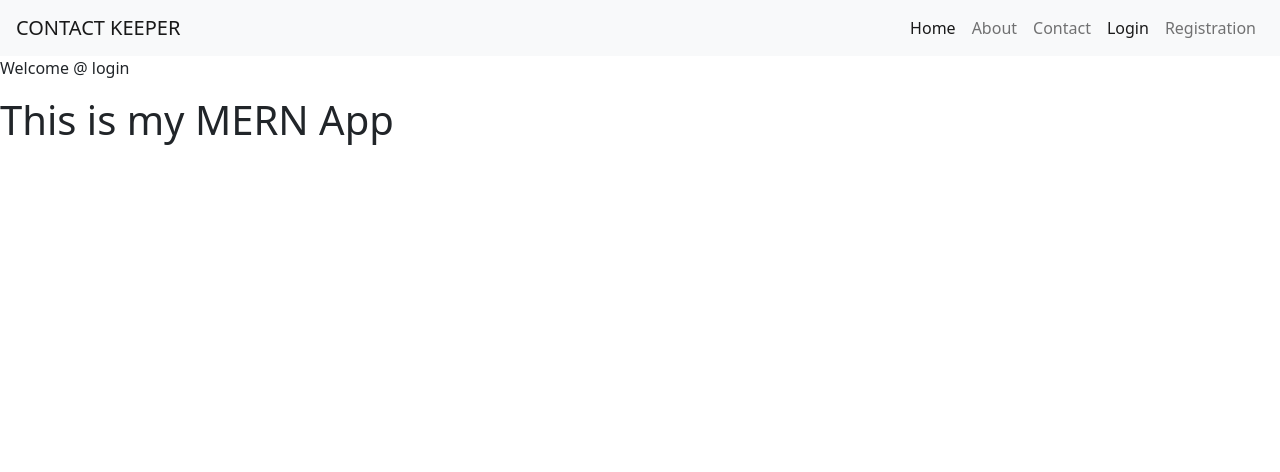
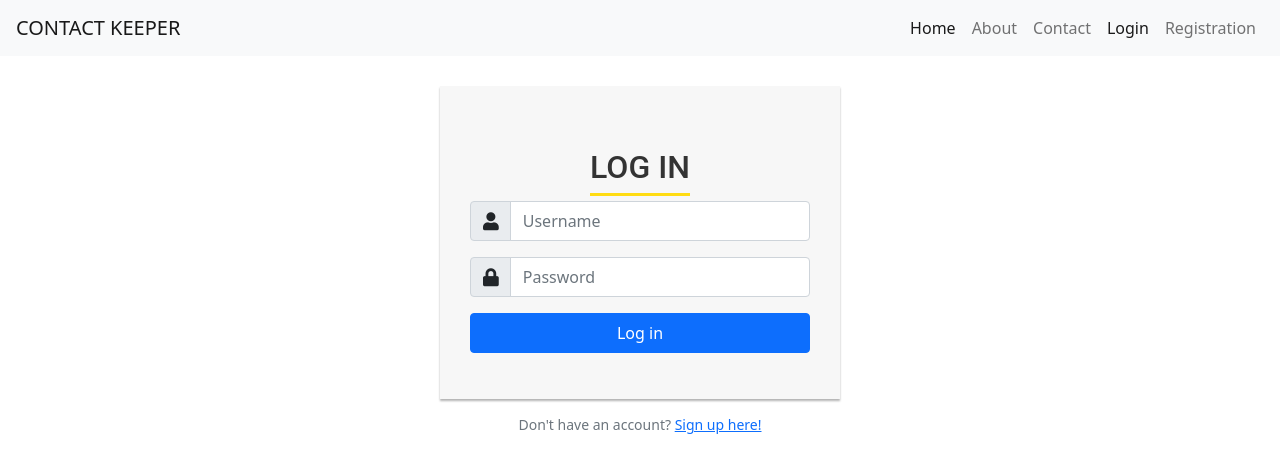
Before and after one commit to ahmedaltamas2/mernApp, a React (Create React App) app in the folder client/: page /login in a window 1280 px wide. Shown: the top 472 px of the page. Built offline with nearby package versions, Linux system fonts and the light colour scheme.

Commit message:
create login page

```diff
--- a/client/src/components/Login.js
+++ b/client/src/components/Login.js
@@ -1,11 +1,49 @@
 import React from 'react'
-
-const Login = () => {
+import { NavLink } from 'react-router-dom'
+function Login() {
     return (
-        <div>
-            <p>Welcome @ login</p>
-            <h1>This is my MERN App</h1>
+        <>
+       <div class="login-form">
+    <form  method="post">
+        <h2 class="text-center">Log in</h2>
+        <div class="form-group">
+        	<div class="input-group">
+                <div class="input-group-prepend">
+                    <span class="input-group-text">
+                        <span class="fa fa-user"></span>
+                    </span>
+                </div>
+                <input type="text" class="form-control" name="username" placeholder="Username" required="required"/>
+            </div>
         </div>
+		<div class="form-group">
+            <div class="input-group">
+                <div class="input-group-prepend">
+                    <span class="input-group-text">
+                        <i class="fa fa-lock"></i>
+                    </span>
+                </div>
+                <input type="password" class="form-control" name="password" placeholder="Password" required="required"/>
+            </div>
+        </div>
+        <div class="form-group">
+            <button type="submit" class="btn btn-primary login-btn btn-block">Log in</button>
+        </div>
+        {/* <div class="clearfix"> */}
+            {/* <label class="float-left form-check-label"><input type="checkbox"/> Remember me</label> */}
+            {/* <NavLink to="#" class="float-right">Forgot Password?</NavLink> */}
+        {/* </div> */}
+		{/* <div class="or-seperator"><i>or</i></div>
+        <p class="text-center">Login with your social media account</p>
+        <div class="text-center social-btn">
+            <NavLink to="/" class="btn btn-secondary"><i class="fa fa-facebook"></i>&nbsp; Facebook</NavLink>
+            <NavLink to="/" class="btn btn-info"><i class="fa fa-twitter"></i>&nbsp; Twitter</NavLink>
+			<NavLink to="/" class="btn btn-danger"><i class="fa fa-google"></i>&nbsp; Google</NavLink>
+        </div> */}
+    </form>
+    <p class="text-center text-muted small">Don't have an account? <NavLink to="/signup">Sign up here!</NavLink></p>
+</div>
+        </>
     )
 }
 
```
